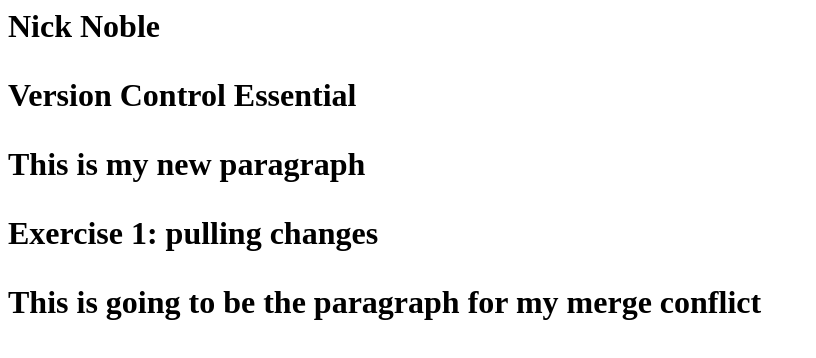
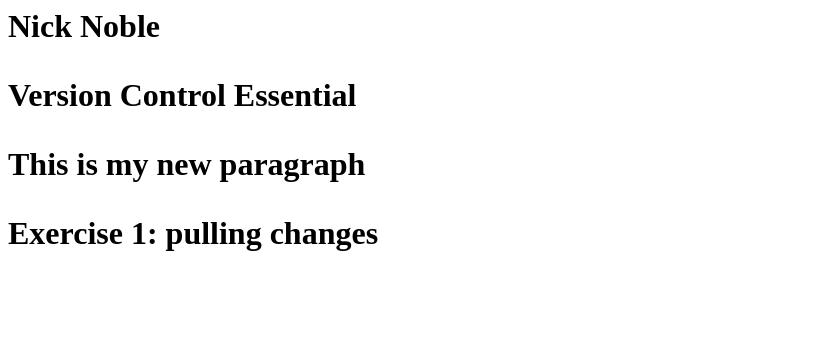
Before and after one commit to nick-noble/demo1, a plain HTML site: page index.html in a window 1280 px wide. Shown: the whole page, without its empty margins (0-816 px from the left). Drawn offline with Linux system fonts and the light colour scheme.

Commit message:
Update index.html

```diff
--- a/index.html
+++ b/index.html
@@ -2,4 +2,3 @@
 <p>Version Control Essential<p/>
 <p>This is my new paragraph<p/>
 <p>Exercise 1: pulling changes</p>
-<p>This is going to be the paragraph for my merge conflict</p>
```
